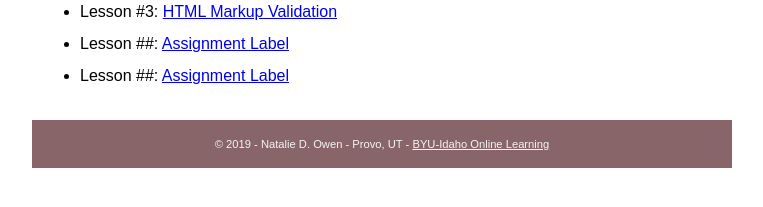
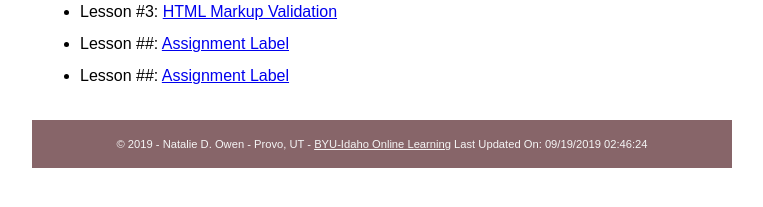
Before and after one commit to nataliedowen/nataliedowen.github.io, a plain HTML site: page index.html in a window 1280 px wide. Shown: the part 133-340 px from the top of the page, without its empty margins (258-1021 px from the left). Drawn offline with Linux system fonts and the light colour scheme.

Commit message:
last updated

```diff
--- a/index.html
+++ b/index.html
@@ -28,7 +28,9 @@
         </main>
         <footer>
                 <p> &copy; 2019 - Natalie D. Owen - Provo, UT - <a href="http://www.byui.edu/online">BYU-Idaho Online Learning</a>
-
+                    <script language="Javascript">
+                        document.write("Last Updated On: " + document.lastModified +"");
+                    </SCRIPT>
                 </p>
         </footer>
     </body>
```
